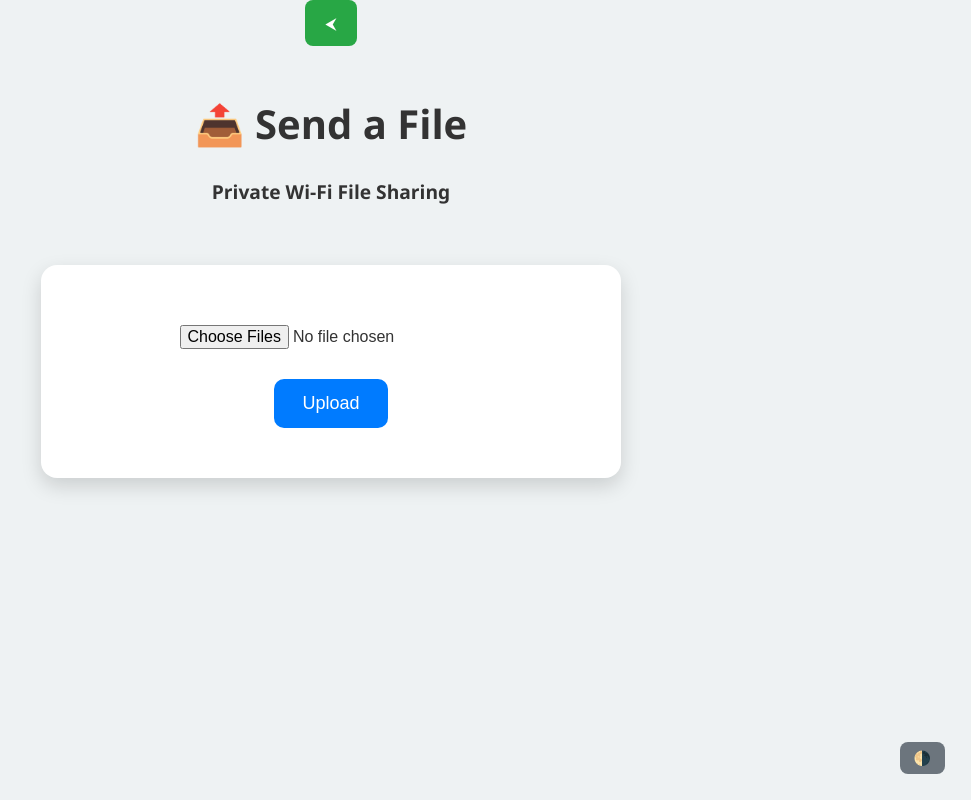
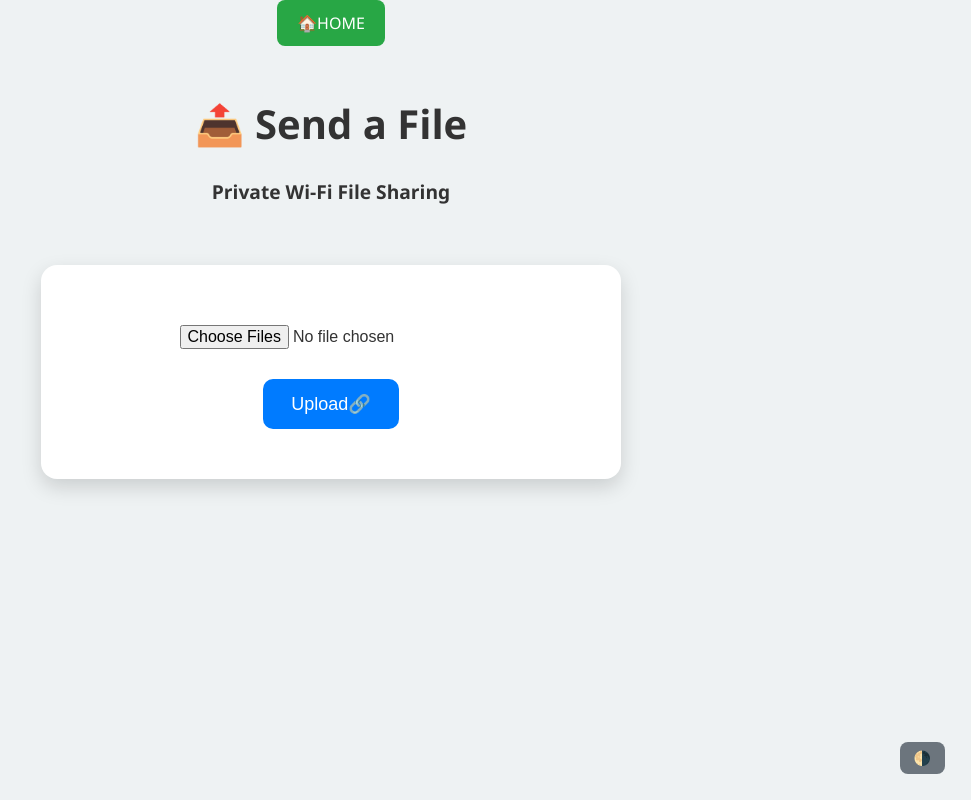
Before and after one commit to Anmol-techy/FILE-LISA, a website: page send.html in a window 1280 px wide. Shown: the whole page, without its empty margins (309-1280 px from the left). Drawn offline with Linux system fonts and the light colour scheme.

Commit message:
Update send.html

```diff
--- a/send.html
+++ b/send.html
@@ -7,14 +7,14 @@
   <link rel="stylesheet" href="style.css" />
 </head>
 <body>
-  <a href="index.html" class="Back-button">⮜
+  <a href="index.html" class="Back-button">🏠HOME
   </a>
 
   <h1>📤 Send a File</h1>
   <div class="branding">Private Wi-Fi File Sharing</div>
   <div class="container">
     <input type="file" id="fileInput" multiple>
-    <button onclick="uploadFile()">Upload</button>
+    <button onclick="uploadFile()">Upload🔗</button>
     <div id="userList" style="display:none;">
       <h3>Select a user to send the files:</h3>
       <ul id="users"></ul>
```
